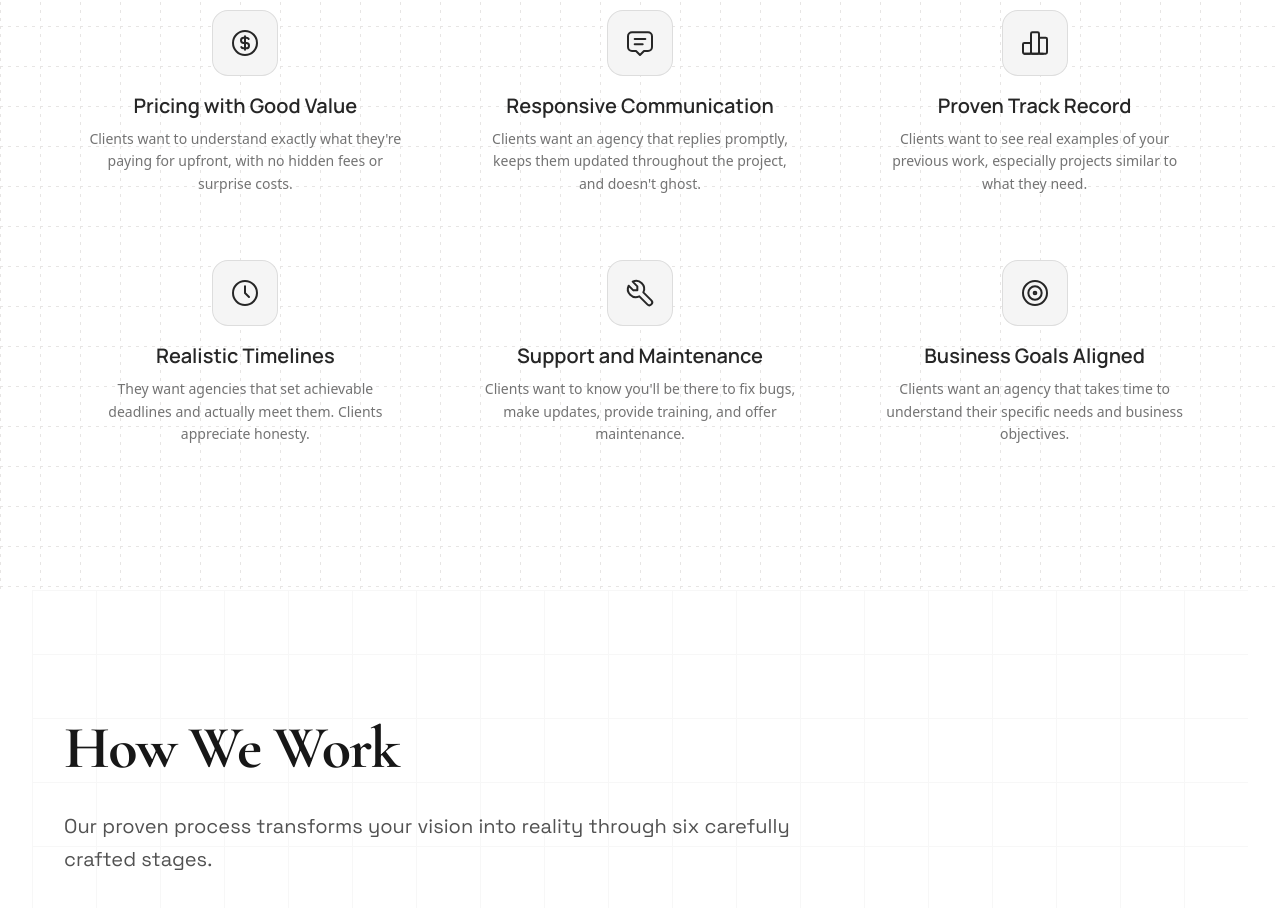
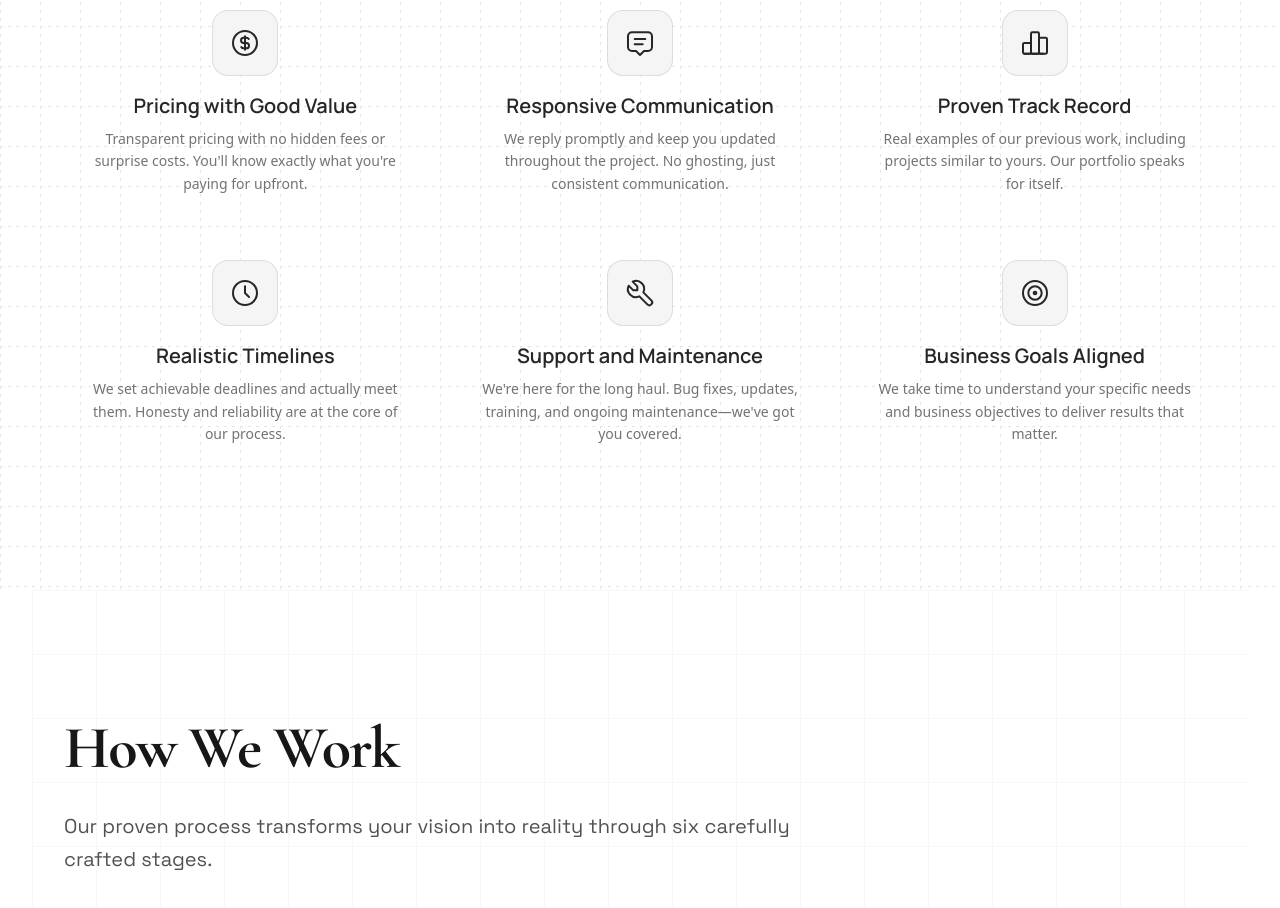
Before and after one commit to Sagar-024/parallax.studio, a Next.js app: page / in a window 1280 px wide. Shown: the part 4398-5306 px from the top of the page. Built offline with nearby package versions, Linux system fonts and the light colour scheme.

Commit message:
Fix benefit card copy: rewrite from agency perspective instead of third-person client analysis

```diff
--- a/app/components/Shared/Benefits/Benefits.tsx
+++ b/app/components/Shared/Benefits/Benefits.tsx
@@ -97,37 +97,37 @@ const benefits = [
   {
     title: "Pricing with Good Value",
     description:
-      "Clients want to understand exactly what they're paying for upfront, with no hidden fees or surprise costs.",
+      "Transparent pricing with no hidden fees or surprise costs. You'll know exactly what you're paying for upfront.",
     icon: <IconCoin stroke={1.5} className="size-8" />,
   },
   {
     title: "Responsive Communication",
     description:
-      "Clients want an agency that replies promptly, keeps them updated throughout the project, and doesn't ghost.",
+      "We reply promptly and keep you updated throughout the project. No ghosting, just consistent communication.",
     icon: <IconMessage2 stroke={1.5} className="size-8" />,
   },
   {
     title: "Proven Track Record",
     description:
-      "Clients want to see real examples of your previous work, especially projects similar to what they need.",
+      "Real examples of our previous work, including projects similar to yours. Our portfolio speaks for itself.",
     icon: <IconChartBar stroke={1.5} className="size-8" />,
   },
   {
     title: "Realistic Timelines",
     description:
-      "They want agencies that set achievable deadlines and actually meet them. Clients appreciate honesty.",
+      "We set achievable deadlines and actually meet them. Honesty and reliability are at the core of our process.",
     icon: <IconClock stroke={1.5} className="size-8" />,
   },
   {
     title: "Support and Maintenance",
     description:
-      "Clients want to know you'll be there to fix bugs, make updates, provide training, and offer maintenance.",
+      "We're here for the long haul. Bug fixes, updates, training, and ongoing maintenance—we've got you covered.",
     icon: <IconTool stroke={1.5} className="size-8" />,
   },
   {
     title: "Business Goals Aligned",
     description:
-      "Clients want an agency that takes time to understand their specific needs and business objectives.",
+      "We take time to understand your specific needs and business objectives to deliver results that matter.",
     icon: <IconTarget stroke={1.5} className="size-8" />,
   },
 ];
```
